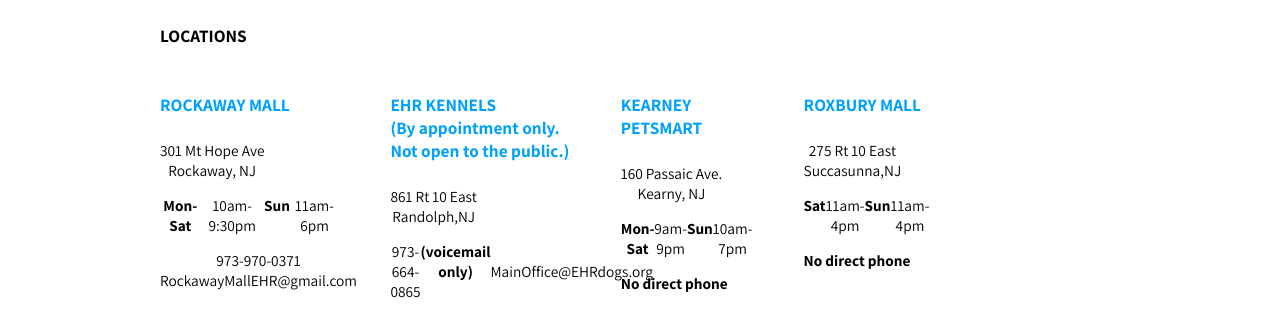
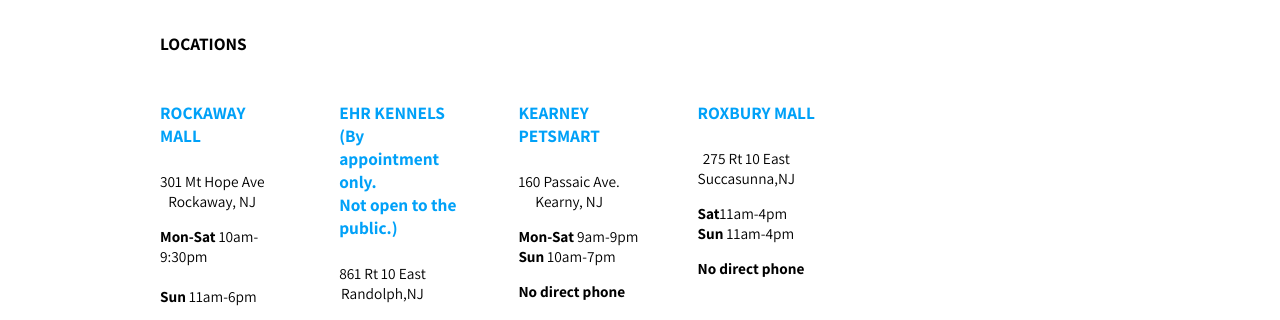
Before and after one commit to Henry-Cook/Eleventh-Hour-Rescue-Redesign, a React (Create React App) app in the folder client/: page /aboutus in a window 1280 px wide. Shown: the part 591-911 px from the top of the page. Built offline with nearby package versions, Linux system fonts and the light colour scheme; no server answers.

Commit message:
Void and Chibi VS span-tags

```diff
--- a/client/src/components/locations/Locations.jsx
+++ b/client/src/components/locations/Locations.jsx
@@ -11,11 +11,11 @@
           <br />
           Rockaway, NJ
         </p>
-        <p>
-          <strong>Mon-Sat</strong> 10am-9:30pm
-          <br />
-          <strong>Sun</strong> 11am-6pm
-        </p>
+
+          <span><strong>Mon-Sat</strong> 10am-9:30pm</span>
+          <br /><br/>
+          <span><strong>Sun</strong> 11am-6pm</span>
+
         <p>
           973-970-0371
           <br />
@@ -51,11 +51,9 @@
           <br />
           Kearny, NJ
         </p>
-        <p>
-          <strong>Mon-Sat</strong> 9am-9pm
+          <span><strong>Mon-Sat</strong> 9am-9pm</span>
           <br />
-          <strong>Sun</strong> 10am-7pm
-        </p>
+          <span><strong>Sun</strong> 10am-7pm</span>
         <p><strong>No direct phone</strong></p>
       </div>
 
@@ -66,11 +64,9 @@
           <br />
           Succasunna,NJ
         </p>
-        <p>
-          <strong>Sat</strong>11am-4pm
+          <span><strong>Sat</strong>11am-4pm</span>
           <br />
-          <strong>Sun</strong> 11am-4pm
-        </p>
+          <span><strong>Sun</strong> 11am-4pm</span>
         <p><strong>No direct phone</strong></p>
       </div>
     </div>
--- a/client/src/components/locations/locations.css
+++ b/client/src/components/locations/locations.css
@@ -11,5 +11,14 @@
 
 .rockaway, .EHRKennels, .kearney, .roxbury {
   margin: 0 4vw 0 0;
-  width: 14vw;
+  width: 10vw;
+  flex-direction:column;
+  flex-wrap:nowrap;
 }
+span{
+  margin: 0 auto;
+  display:inline-block;
+  width:100%;
+  flex-direction:column;
+
+}
--- a/client/src/screens/aboutUs/aboutus.css
+++ b/client/src/screens/aboutUs/aboutus.css
@@ -6,6 +6,7 @@
   display: grid;
   grid-template-columns: 57vw 15vw;
   grid-gap: 3vw;
+  padding-top: 1vh;
   font-family: 'Assistant', sans-serif;
 }
 .quick-links {
```
